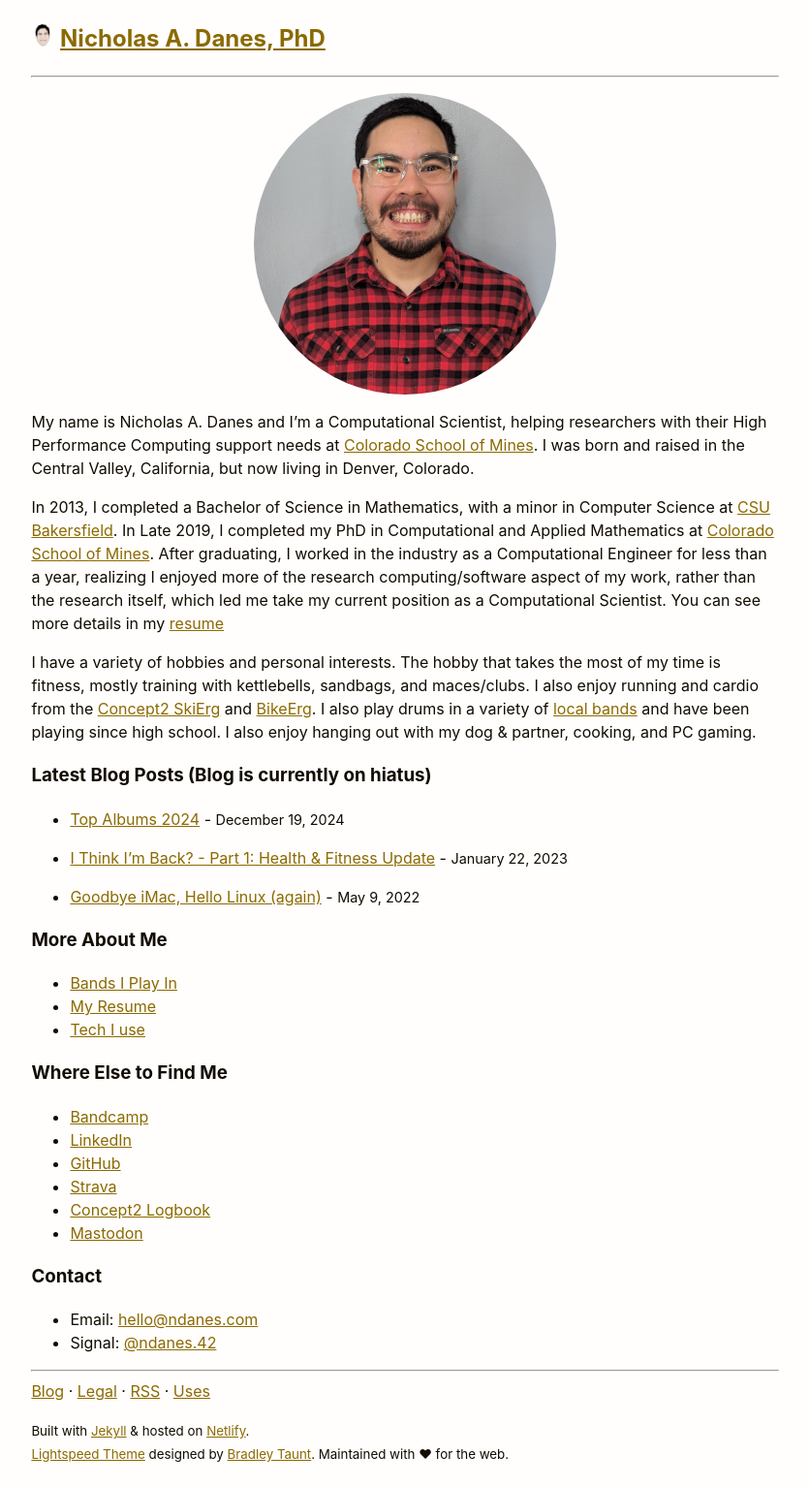
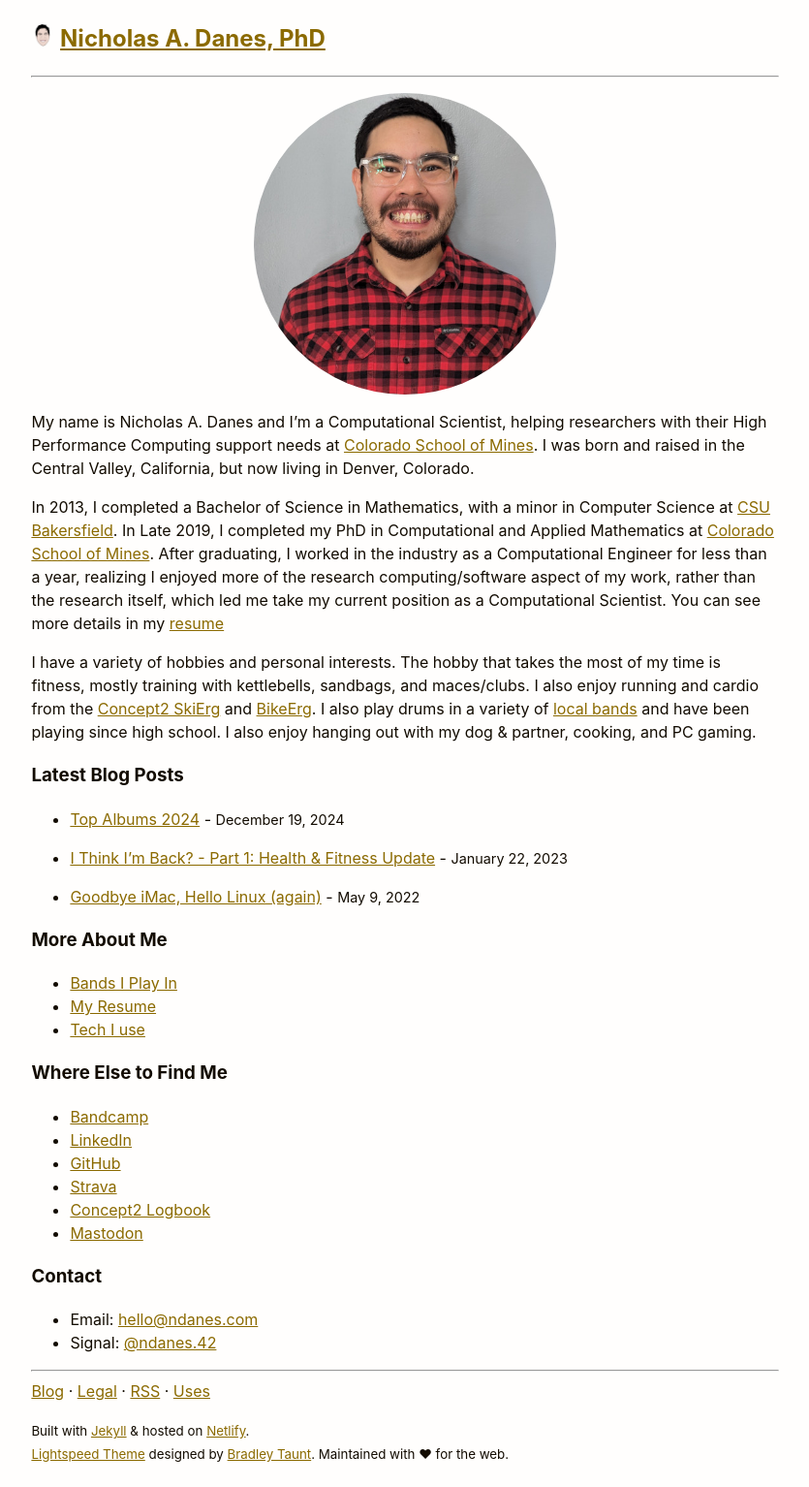
Before and after one commit to danesnick/website_lightspeed, a Jekyll site: the page built from index.markdown, in a window 1280 px wide. Shown: the whole page at 97% size, without its empty margins (222-1057 px from the left). Built offline with Jekyll 4.4.1, drawn with Linux system fonts in a browser that asks for light colours.

Commit message:
Update index.markdown

```diff
--- a/index.markdown
+++ b/index.markdown
@@ -14,7 +14,7 @@ In 2013, I completed a Bachelor of Science in Mathematics, with a minor in Compu
 I have a variety of hobbies and personal interests. The hobby that takes the most of my time is fitness, mostly training with kettlebells, sandbags, and maces/clubs. I also enjoy running and cardio from the [Concept2 SkiErg](https://www.concept2.com/ergs/skierg) and [BikeErg](https://www.concept2.com/ergs/bikeerg). I also play drums in a variety of [local bands](/bands) and have been playing since high school. I also enjoy hanging out with my dog & partner, cooking, and PC gaming.
 
 
-### Latest Blog Posts (Blog is currently on hiatus)
+### Latest Blog Posts
 {% for post in site.posts limit:3 %}
 * <a href="{{ site.baseurl }}{{ post.url }}">{{ post.title }}</a> -  <time style="font-size:90%;" datetime="{{ post.date | date_to_xmlschema }}">{{ post.date | date: "%B %-d, %Y" }}</time>
 {% endfor %}
```
